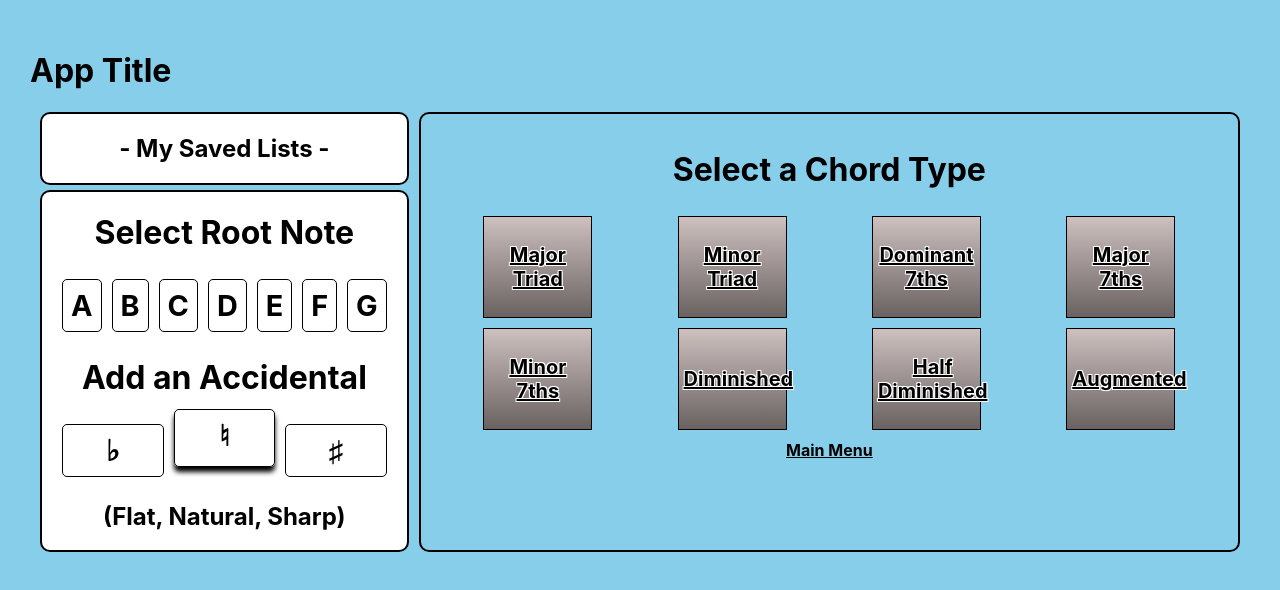
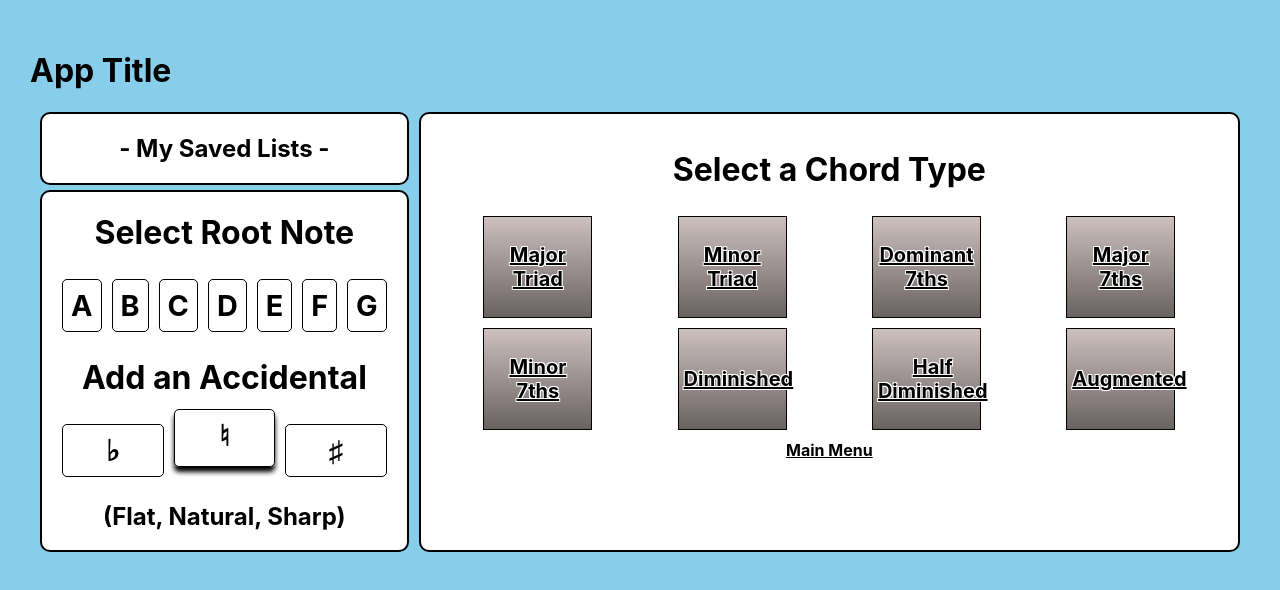
Before and after one commit to YTyler/chord-book, a React (Create React App) app: page /chords in a window 1280 px wide. Shown: the top 590 px of the page. Built offline with nearby package versions, Linux system fonts and the light colour scheme.

Commit message:
change background color

```diff
--- a/src/components/ChordList.jsx
+++ b/src/components/ChordList.jsx
@@ -4,6 +4,7 @@ import { Link } from 'react-router-dom'
 function ChordList() {
 
   const chordListStyle = {
+    backgroundColor: 'white',
     border: '2px solid black',
     borderRadius: '10px',
     padding: '15px',
--- a/src/components/ScaleList.jsx
+++ b/src/components/ScaleList.jsx
@@ -3,6 +3,7 @@ import { Link } from 'react-router-dom'
 
 function ScaleList() {
   const scaleListStyle = {
+    backgroundColor: 'white',
     border: '2px solid black',
     borderRadius: '10px',
     minHeight: '300px',
```
